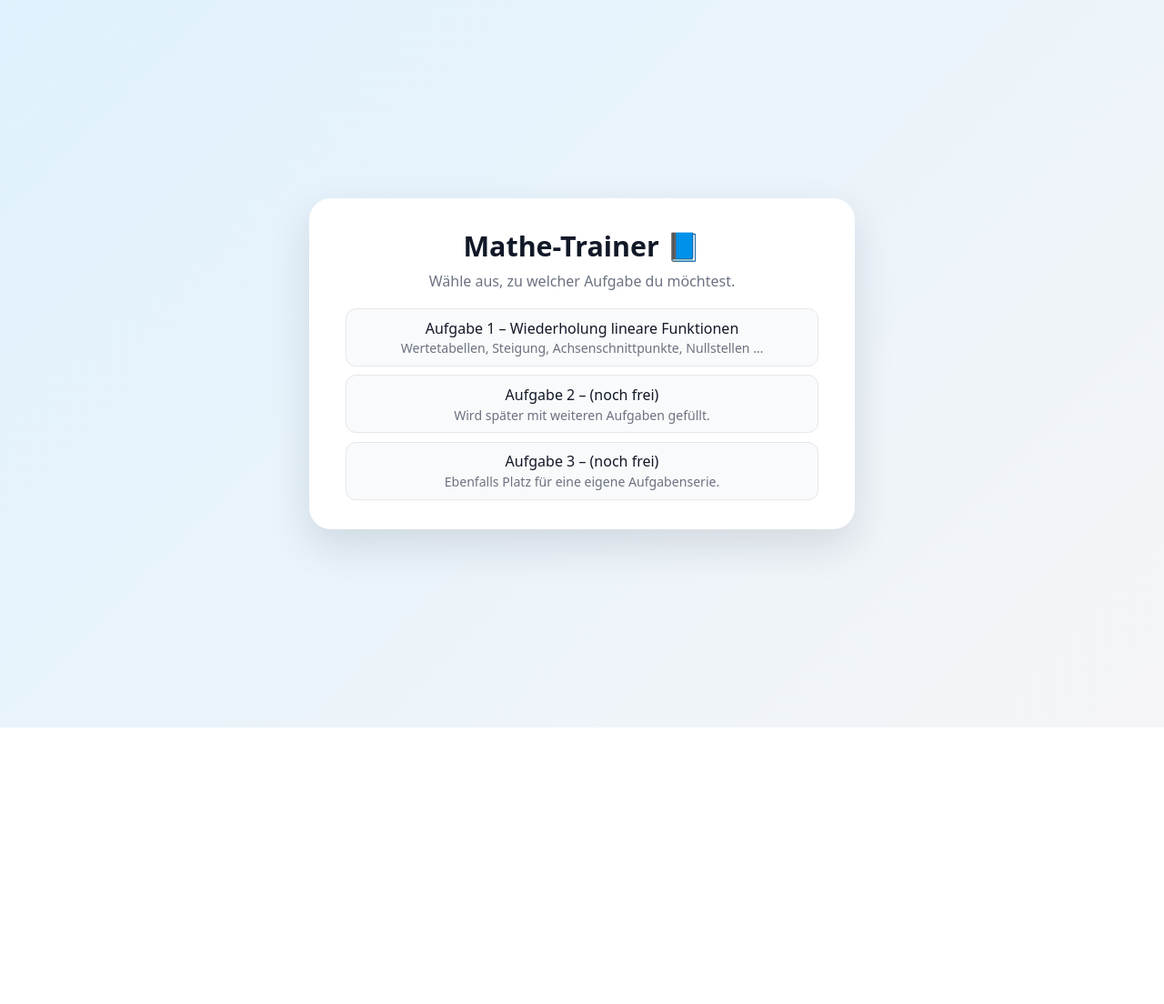
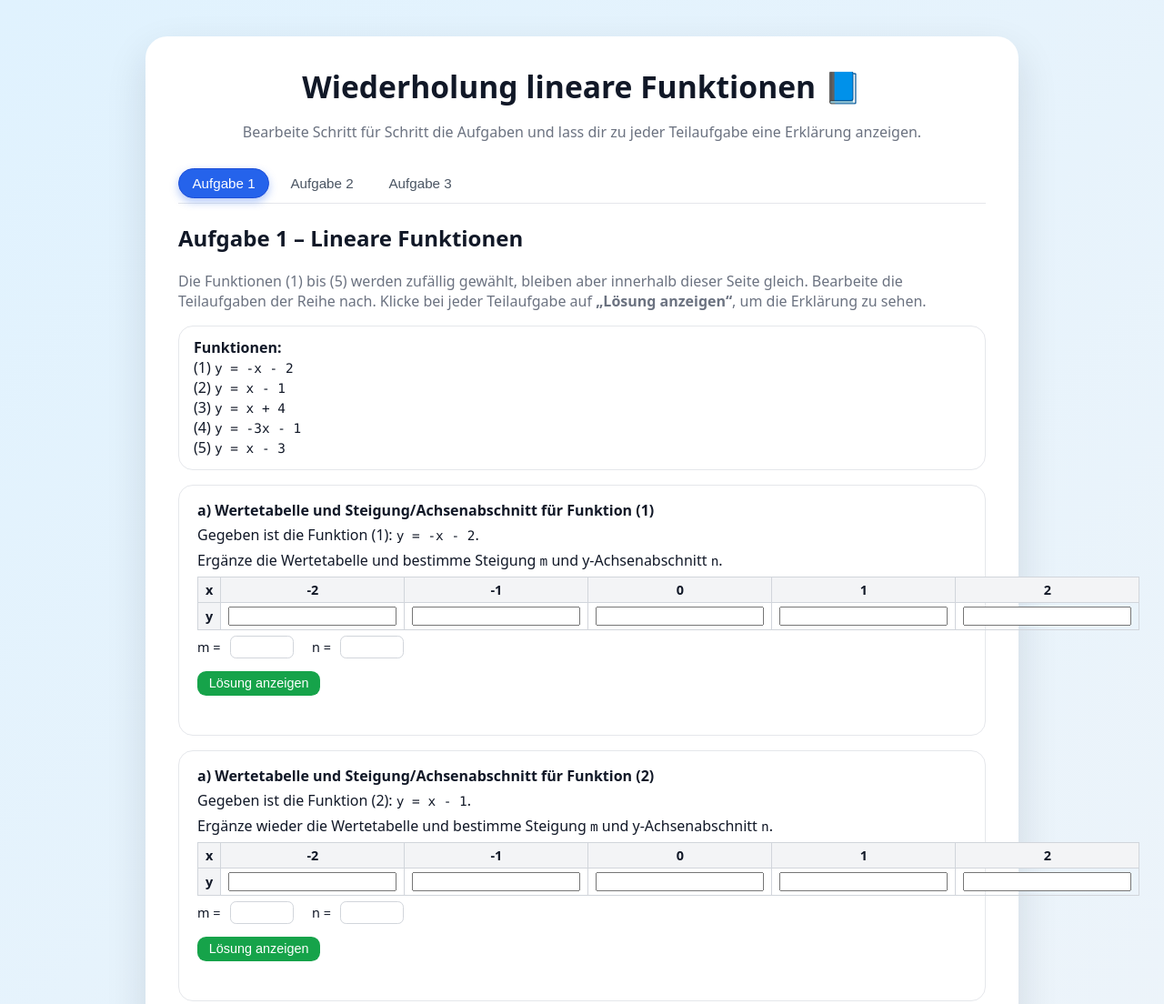
Before and after one commit to Panzerfahrer02/Lineare-Funktionen, a plain HTML site: page index.html in a window 1280 px wide. Shown: the top 1104 px of the page at 91% size. Before the commit the page ends 800 px from the top, so only its background shows below. Drawn offline with Linux system fonts and the light colour scheme.

Commit message:
Update index.html

```diff
--- a/index.html
+++ b/index.html
@@ -2,89 +2,54 @@
 <html lang="de">
 <head>
   <meta charset="UTF-8" />
-  <title>Mathe-Trainer – Aufgabenübersicht</title>
-  <style>
-    body {
-      margin: 0;
-      font-family: system-ui, -apple-system, BlinkMacSystemFont, "Segoe UI", sans-serif;
-      background: linear-gradient(135deg, #e0f2fe, #f5f5f7);
-      color: #111827;
-      display: flex;
-      justify-content: center;
-      align-items: center;
-      min-height: 100vh;
-    }
-    .app {
-      background: #ffffff;
-      padding: 2rem 2.5rem;
-      border-radius: 1.5rem;
-      box-shadow: 0 18px 45px rgba(15, 23, 42, 0.12);
-      max-width: 520px;
-      width: 100%;
-      text-align: center;
-    }
-    h1 {
-      margin-top: 0;
-      margin-bottom: 0.4rem;
-      font-size: 1.9rem;
-    }
-    p {
-      margin-top: 0;
-      margin-bottom: 1.2rem;
-      color: #6b7280;
-    }
-    .task-list {
-      display: flex;
-      flex-direction: column;
-      gap: 0.6rem;
-      margin-top: 0.5rem;
-    }
-    .task-link {
-      display: block;
-      padding: 0.6rem 0.9rem;
-      border-radius: 0.7rem;
-      border: 1px solid #e5e7eb;
-      text-decoration: none;
-      color: #111827;
-      background: #f9fafb;
-      transition: all 0.15s ease;
-    }
-    .task-link span {
-      display: block;
-      font-size: 0.88rem;
-      color: #6b7280;
-      margin-top: 0.1rem;
-    }
-    .task-link:hover {
-      background: #2563eb;
-      color: #ffffff;
-      border-color: #1d4ed8;
-      box-shadow: 0 10px 25px rgba(37, 99, 235, 0.35);
-    }
-    .task-link:hover span {
-      color: #e5e7eb;
-    }
-  </style>
+  <title>Wiederholung lineare Funktionen – Trainer</title>
+  <link rel="stylesheet" href="style.css" />
 </head>
 <body>
   <div class="app">
-    <h1>Mathe-Trainer 📘</h1>
-    <p>Wähle aus, zu welcher Aufgabe du möchtest.</p>
+    <h1>Wiederholung lineare Funktionen 📘</h1>
+    <p class="subtitle">
+      Bearbeite Schritt für Schritt die Aufgaben und lass dir zu jeder Teilaufgabe eine Erklärung anzeigen.
+    </p>
 
-    <div class="task-list">
-      <a class="task-link" href="aufgabe1/">
-        Aufgabe 1 – Wiederholung lineare Funktionen
-        <span>Wertetabellen, Steigung, Achsenschnittpunkte, Nullstellen …</span>
-      </a>
-      <a class="task-link" href="aufgabe2/">
-        Aufgabe 2 – (noch frei)
-        <span>Wird später mit weiteren Aufgaben gefüllt.</span>
-      </a>
-      <a class="task-link" href="aufgabe3/">
-        Aufgabe 3 – (noch frei)
-        <span>Ebenfalls Platz für eine eigene Aufgabenserie.</span>
-      </a>
+    <!-- Tabs -->
+    <div class="tabs">
+      <button class="tab-button active" data-tab="1">Aufgabe 1</button>
+      <button class="tab-button" data-tab="2">Aufgabe 2</button>
+      <button class="tab-button" data-tab="3">Aufgabe 3</button>
+    </div>
+
+    <!-- Inhalt Aufgabe 1 -->
+    <div id="tab-1" class="tab-content active">
+      <h2>Aufgabe 1 – Lineare Funktionen</h2>
+      <p class="tab-hint">
+        Die Funktionen (1) bis (5) werden zufällig gewählt, bleiben aber innerhalb dieser Seite gleich.
+        Bearbeite die Teilaufgaben der Reihe nach. Klicke bei jeder Teilaufgabe auf
+        <strong>„Lösung anzeigen“</strong>, um die Erklärung zu sehen.
+      </p>
+      <div id="aufgabe1-funktionsliste" class="card small-card"></div>
+      <div id="aufgabe1-container"></div>
+    </div>
+
+    <!-- Inhalt Aufgabe 2 -->
+    <div id="tab-2" class="tab-content">
+      <h2>Aufgabe 2</h2>
+      <p class="tab-hint">
+        Hier können wir später weitere Aufgaben ergänzen.
+      </p>
+      <div id="aufgabe2-container"></div>
+    </div>
+
+    <!-- Inhalt Aufgabe 3 -->
+    <div id="tab-3" class="tab-content">
+      <h2>Aufgabe 3</h2>
+      <p class="tab-hint">
+        Hier können wir später weitere Aufgaben ergänzen.
+      </p>
+      <div id="aufgabe3-container"></div>
     </div>
   </div>
+
+  <script src="script.js"></script>
 </body>
 </html>
```
